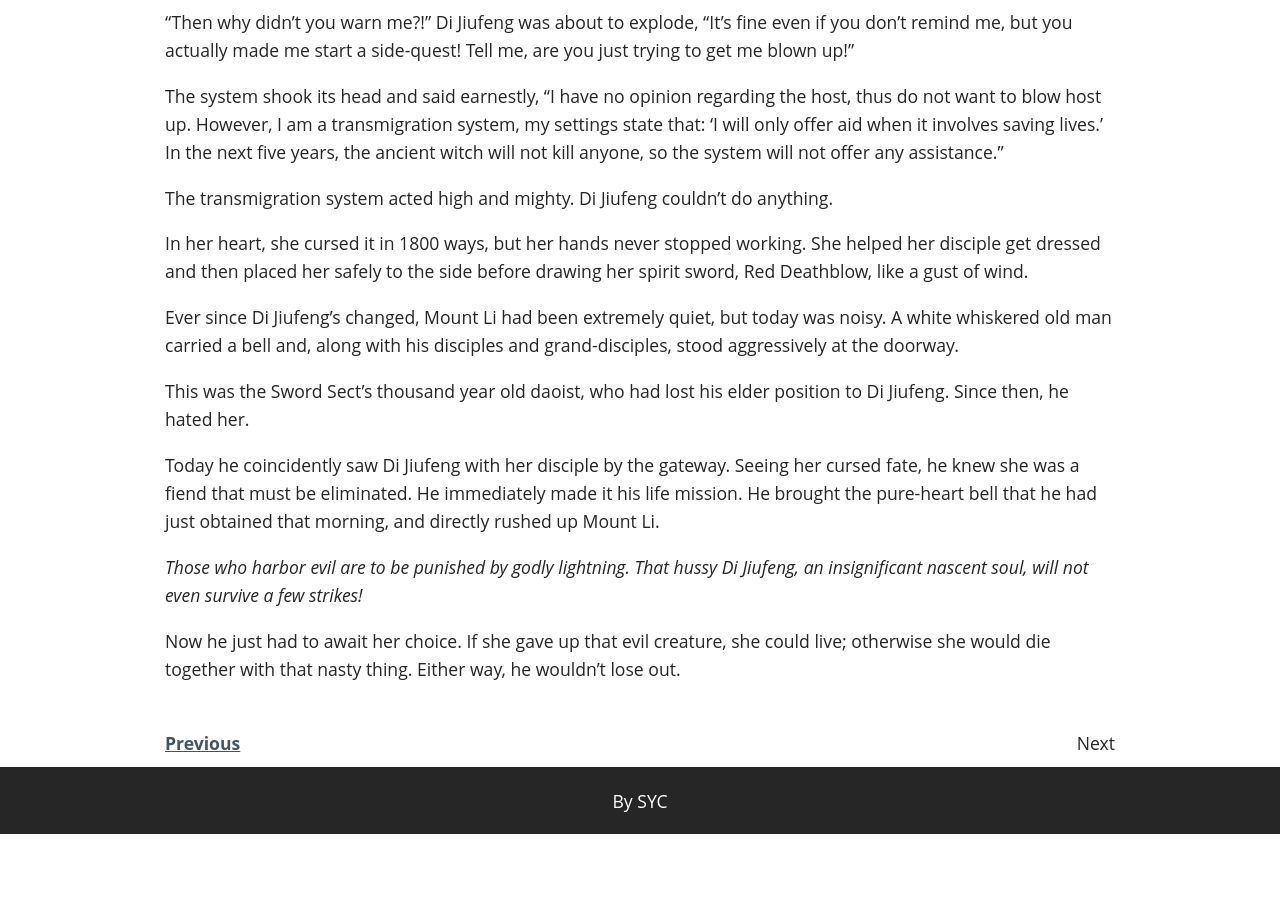
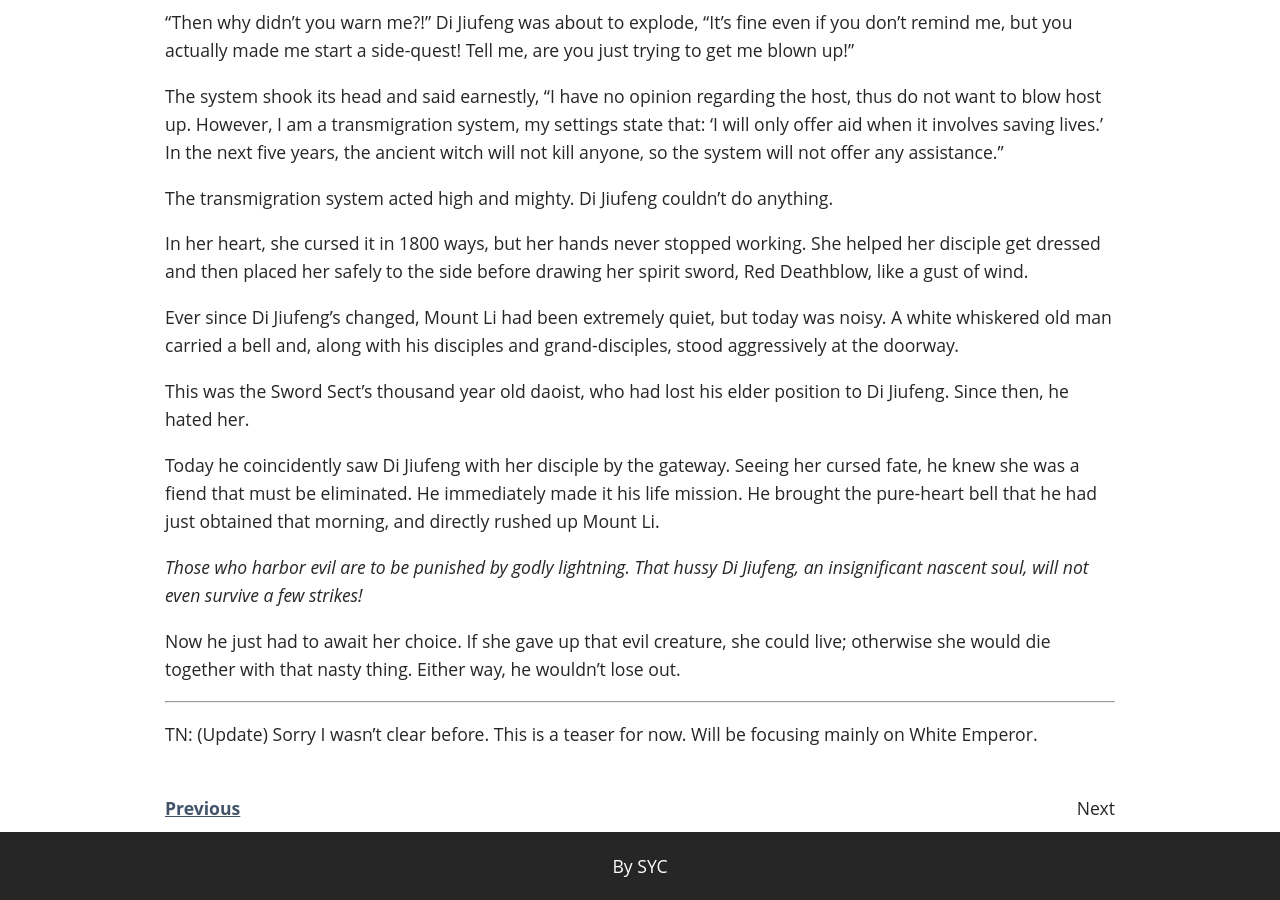
Before and after one commit to SyzcTranslations/SyzcTranslations.github.io, a Jekyll site: the page built from _translations/DISCIPLE/0000-0049/0005.markdown, in a window 1280 px wide and 900 px high, scrolled down 1961 px. Built offline with Jekyll 4.4.1, drawn with Linux system fonts in a browser that asks for light colours; comment, search, counter and statistics services are not loaded; before the commit the page ends 2795 px from its top, so only the background shows below that.

Commit message:
Added notes

```diff
--- a/_translations/DISCIPLE/0000-0049/0001.markdown
+++ b/_translations/DISCIPLE/0000-0049/0001.markdown
@@ -97,3 +97,7 @@ The first step of reforming the ancient witch, changing her name. Although Jiufe
 "Lumi, let's go home."
 
 Bringing Lumina onto her flying sword, Di Jiufeng heard a ding form the system. "Congratulations, host has begun the quest. Please review your progress."
+
+---
+
+TN: Not really sure about using Lumina for her name. Her name is Ning Guang, which means like condensed light or something. What does everyone think? Lumina doesn't really fit in with all the chinese names though...
--- a/_translations/DISCIPLE/0000-0049/0005.markdown
+++ b/_translations/DISCIPLE/0000-0049/0005.markdown
@@ -59,3 +59,7 @@ Today he coincidently saw Di Jiufeng with her disciple by the gateway. Seeing he
 *Those who harbor evil are to be punished by godly lightning. That hussy Di Jiufeng, an insignificant nascent soul, will not even survive a few strikes!*
 
 Now he just had to await her choice. If she gave up that evil creature, she could live; otherwise she would die together with that nasty thing. Either way, he wouldn't lose out.
+
+---
+
+TN: (Update) Sorry I wasn't clear before. This is a teaser for now. Will be focusing mainly on White Emperor.
--- a/_translations/NPC/0000-0049/0004.markdown
+++ b/_translations/NPC/0000-0049/0004.markdown
@@ -149,3 +149,7 @@ Only a long time later would Qing Ya learn how strict the teacher meant when the
 "Good luck, professional NPCs!"
 
 Qing Ya listened through the exciting training program once again, and felt full of fighting spirit once more.
+
+---
+
+TN: (Update) Sorry I wasn't clear before. This is a teaser for now. Will be focusing mainly on White Emperor.
--- a/_translations/SLIME/0000-0049/0006.markdown
+++ b/_translations/SLIME/0000-0049/0006.markdown
@@ -165,3 +165,7 @@ Since it was a chief of his race, he didn't want to see it being killed over and
 Saying that, a gray question mark (incomplete quest sign) appeared above the village chief before he disappeared.
 
 Just chatting a bit and the quest changed?? The intelligence of NPCs in this game was so high!
+
+---
+
+TN: (Update) Sorry I wasn't clear before. This is a teaser for now. Will be focusing mainly on White Emperor.
```
